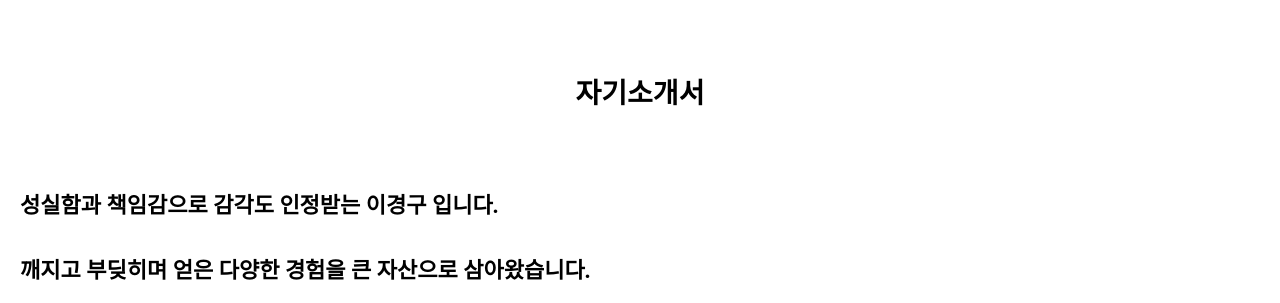
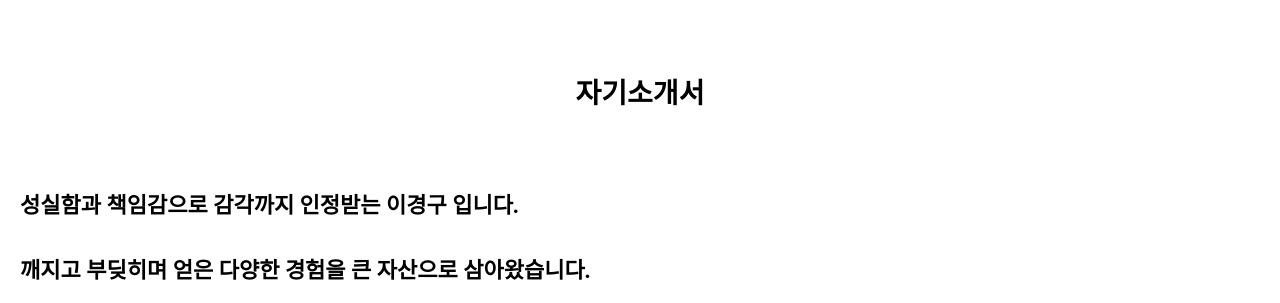
Before and after one commit to gugu2099/portfolio9, a plain HTML site: page selfintroduction/index.html in a window 1280 px wide. Shown: the top 303 px of the page. Drawn offline with Linux system fonts and the light colour scheme; a web font is replaced by a local one.

Commit message:
first commit

```diff
--- a/selfintroduction/index.html
+++ b/selfintroduction/index.html
@@ -25,7 +25,7 @@
                 </li> -->
                 <li>
                     <strong>
-                    성실함과 책임감으로 감각도 인정받는 이경구 입니다.<br>
+                    성실함과 책임감으로 감각까지 인정받는 이경구 입니다.<br>
                     </strong>
                     <p>
                     깨지고 부딪히며 얻은 다양한 경험을 큰 자산으로 삼아왔습니다.
```
